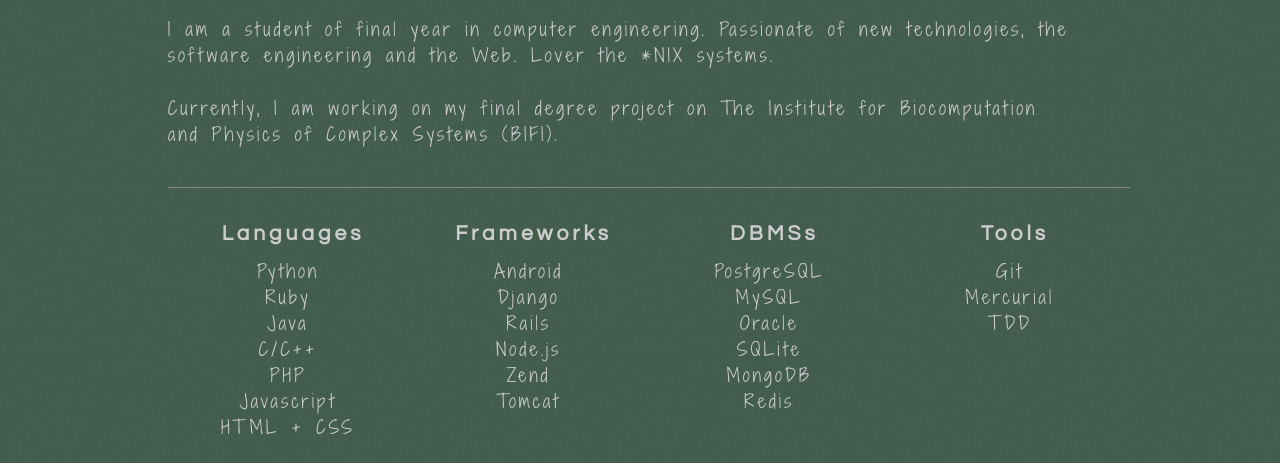
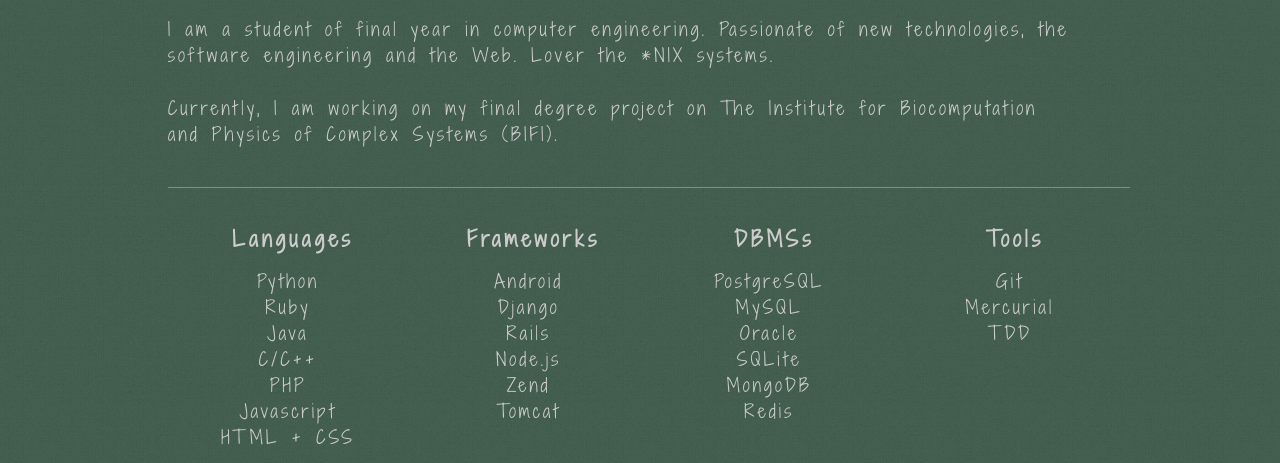
Before and after one commit to albertoalcolea/portfolio, a plain HTML site: page index.html in a window 1280 px wide. Shown: the part 337-800 px from the top of the page. Drawn offline with Linux system fonts and the light colour scheme.

Commit message:
Changed skills title font

```diff
--- a/css/style.css
+++ b/css/style.css
@@ -155,7 +155,6 @@ article h2 {
 }
 
 .info h3 {
-	font-family: 'Questrial', sans-serif, cursive;
 	letter-spacing: 4px;
 	margin-bottom: 14px;
 	margin-left: 10px;
```
